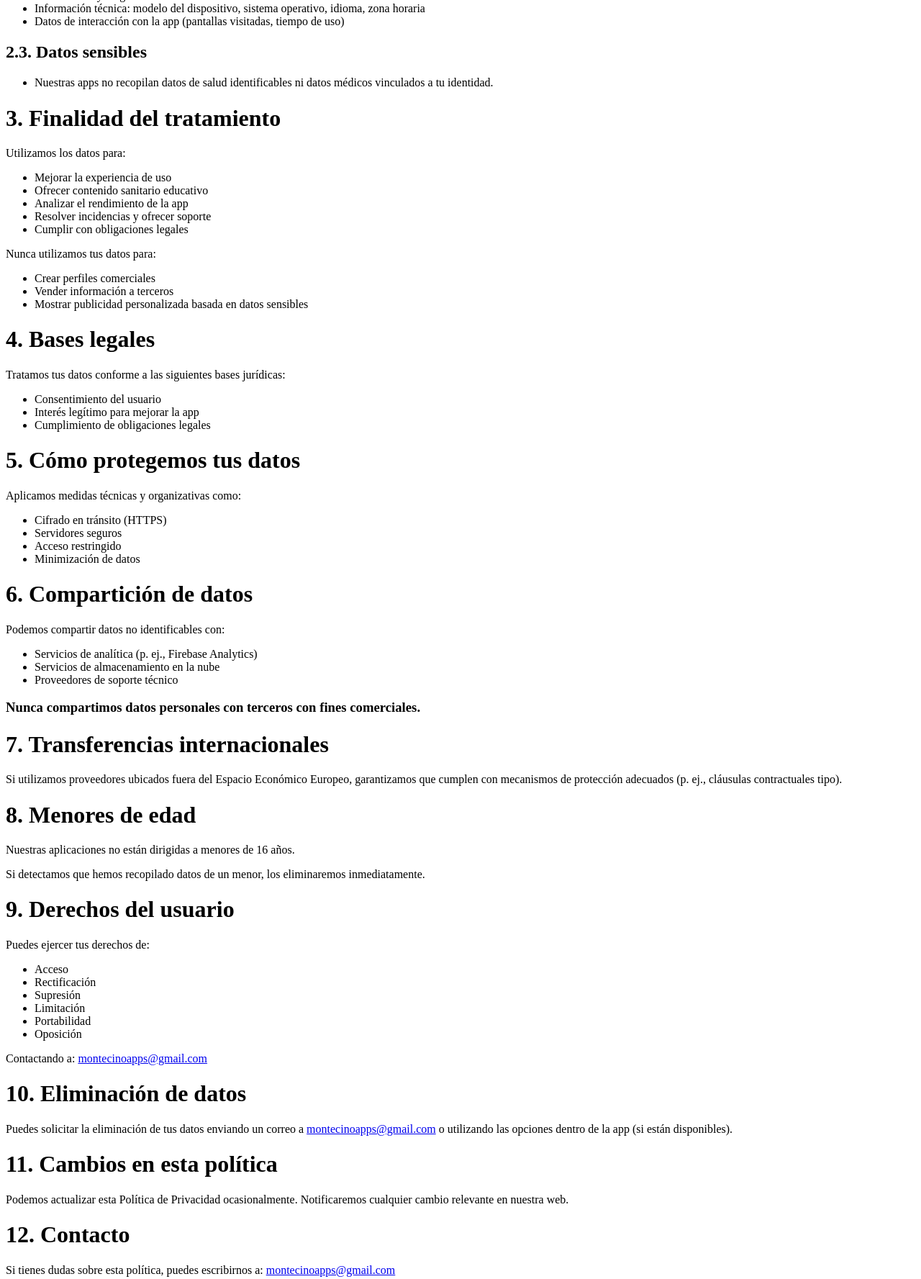
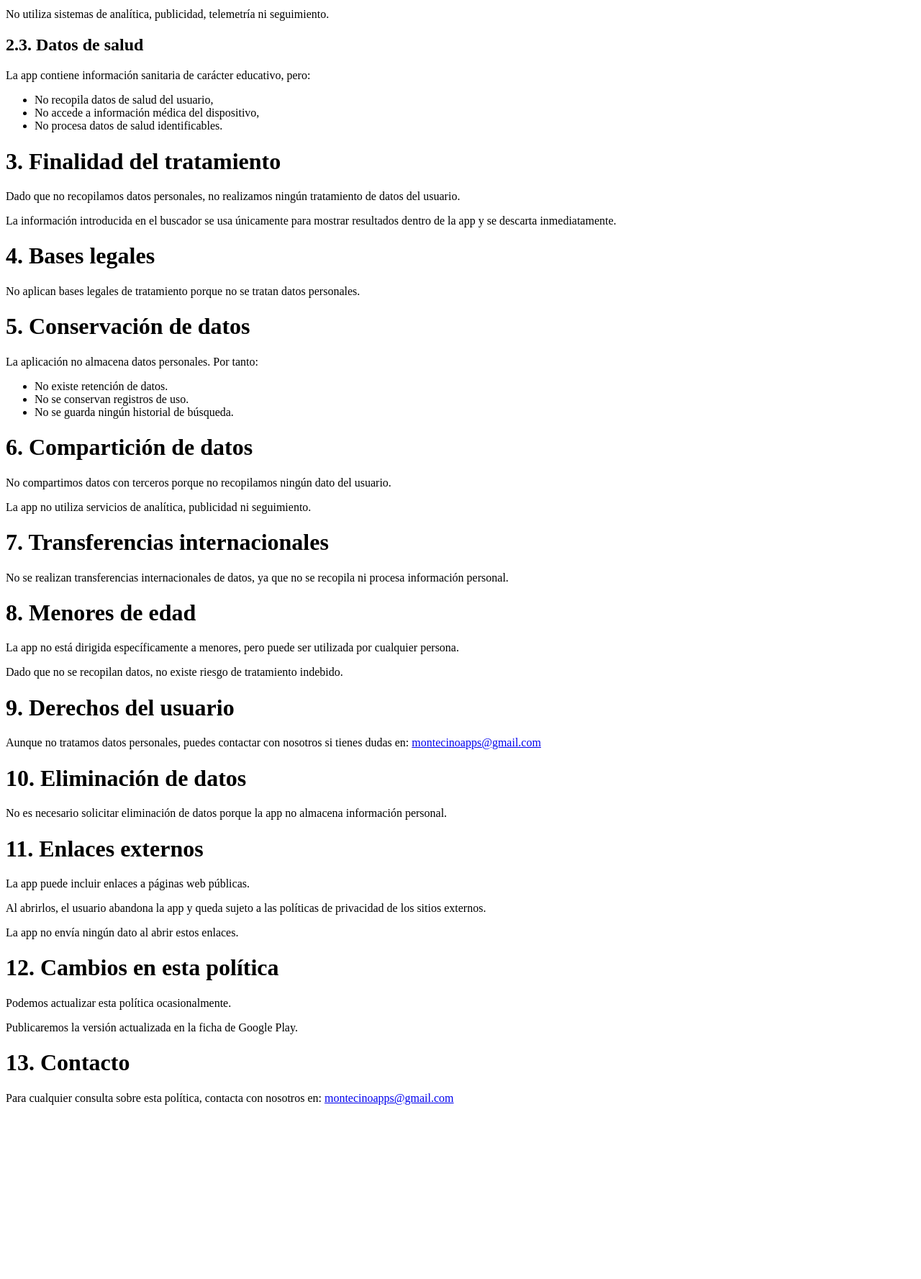
Before and after one commit to LandingPage-MontecinoApps/LandingPage, a plain HTML site: page index.html in a window 1280 px wide. Shown: the part 702-2479 px from the top of the page at 72% size. After the commit the page ends 2253 px from the top, so only its background shows below. Drawn offline with Linux system fonts and the light colour scheme.

Commit message:
Revise privacy policy and update user information
Updated privacy policy details, including last update date, data collection practices, and user rights.

```diff
--- a/index.html
+++ b/index.html
@@ -11,144 +11,95 @@
 
     <h1>Política de Privacidad</h1>
 
-    <p><strong>Última actualización</strong>: 13/03/2026</p>
+    <p><strong>Última actualización</strong>: 14/03/2026</p>
     <p><strong>Responsable del tratamiento:</strong> José Luis Pérez Montecino</p>
     <p><strong>Contacto:</strong> montecinoapps@gmail.com</p>
     <p><strong>Dirección:</strong> Calle Nueva Sierra AU23 - Albalate de Zorita - Guadalajara - España</p>
 
     <h1>1. Introducción</h1>
 
-    <p>Esta Política de Privacidad aplica a todas las aplicaciones desarrolladas por MontecinoApps, incluyendo pero no
-        limitado a:</p>
-
-    <ul>
-        <li>Manual de Procedimientos SAMUR-PC</li>
-        <li>Medical Scores</li>
-    </ul>
-
-    <p>Nuestro compromiso es proteger tu información personal y cumplir con las normativas aplicables, incluyendo el
-        Reglamento General de Protección de Datos (RGPD), las Políticas de Google Play, las App Store Review Guidelines
-        y otras leyes de privacidad.</p>
+    <p>Esta Política de Privacidad aplica exclusivamente a la aplicación Manual de Procedimientos SAMUR‑PC, desarrollada por MontecinoApps.</p>
+    <p>La app es una herramienta de consulta destinada a profesionales y estudiantes del ámbito sanitario.</p>
+    <p>Nos comprometemos a cumplir con el Reglamento General de Protección de Datos (RGPD) y las Políticas de Google Play.</p>
 
     <h1>2. Qué datos recopilamos</h1>
 
-    <p>Nuestras aplicaciones pueden recopilar los siguientes tipos de datos:</p>
-
     <h2>2.1. Datos proporcionados por el usuario</h2>
 
-    <ul>
-        <li>Nombre o alias (si lo introduces voluntariamente)</li>
-        <li>Correo electrónico (solo si contactas con soporte)</li>
-    </ul>
+    <p>La aplicación no solicita, registra ni almacena ningún dato personal.</p>
+    <p>No requiere inicio de sesión, registro ni introducción de información identificable.</p>
+    <p>El único dato introducido por el usuario es texto en el buscador interno, que se procesa localmente en el dispositivo y no se almacena ni se envía a ningún servidor</p>.
 
     <h2>2.2. Datos recopilados automáticamente</h2>
 
-    <ul>
-        <li>Identificadores del dispositivo (ID de publicidad, ID de instalación)</li>
-        <li>Datos de uso y diagnóstico</li>
-        <li>Información técnica: modelo del dispositivo, sistema operativo, idioma, zona horaria</li>
-        <li>Datos de interacción con la app (pantallas visitadas, tiempo de uso)</li>
-    </ul>
+    <p>La aplicación no recopila datos automáticamente.  </p>
+    <p>No utiliza sistemas de analítica, publicidad, telemetría ni seguimiento.</p>
 
-    <h2>2.3. Datos sensibles</h2>
+    <h2>2.3. Datos de salud</h2>
+
+    <p>La app contiene información sanitaria de carácter educativo, pero:</p>
 
     <ul>
-        <li>Nuestras apps no recopilan datos de salud identificables ni datos médicos vinculados a tu identidad.</li>
+        <li>No recopila datos de salud del usuario,</li>
+        <li>No accede a información médica del dispositivo,</li>
+        <li>No procesa datos de salud identificables.</li>
     </ul>
 
     <h1>3. Finalidad del tratamiento</h1>
 
-    <p>Utilizamos los datos para:</p>
-
-    <ul>
-        <li>Mejorar la experiencia de uso</li>
-        <li>Ofrecer contenido sanitario educativo</li>
-        <li>Analizar el rendimiento de la app</li>
-        <li>Resolver incidencias y ofrecer soporte</li>
-        <li>Cumplir con obligaciones legales</li>
-    </ul>
-
-    <p>Nunca utilizamos tus datos para:</p>
-
-    <ul>
-        <li>Crear perfiles comerciales</li>
-        <li>Vender información a terceros</li>
-        <li>Mostrar publicidad personalizada basada en datos sensibles</li>
-    </ul>
+    <p>Dado que no recopilamos datos personales, no realizamos ningún tratamiento de datos del usuario.</p>
+    <p>La información introducida en el buscador se usa únicamente para mostrar resultados dentro de la app y se descarta inmediatamente.</p>
 
     <h1>4. Bases legales</h1>
 
-    <p>Tratamos tus datos conforme a las siguientes bases jurídicas:</p>
+    <p>No aplican bases legales de tratamiento porque no se tratan datos personales.</p>
+
+    <h1>5. Conservación de datos</h1>
+
+    <p>La aplicación no almacena datos personales. Por tanto:</p>
 
     <ul>
-        <li>Consentimiento del usuario</li>
-        <li>Interés legítimo para mejorar la app</li>
-        <li>Cumplimiento de obligaciones legales</li>
-    </ul>
-
-    <h1>5. Cómo protegemos tus datos</h1>
-
-    <p>Aplicamos medidas técnicas y organizativas como:</p>
-
-    <ul>
-        <li>Cifrado en tránsito (HTTPS)</li>
-        <li>Servidores seguros</li>
-        <li>Acceso restringido</li>
-        <li>Minimización de datos</li>
+        <li>No existe retención de datos.</li>
+        <li>No se conservan registros de uso.</li>
+        <li>No se guarda ningún historial de búsqueda.</li>
     </ul>
 
     <h1>6. Compartición de datos</h1>
 
-    <p>Podemos compartir datos no identificables con:</p>
-
-    <ul>
-        <li>Servicios de analítica (p. ej., Firebase Analytics)</li>
-        <li>Servicios de almacenamiento en la nube</li>
-        <li>Proveedores de soporte técnico</li>
-    </ul>
-
-    <h3>Nunca compartimos datos personales con terceros con fines comerciales.</h3>
+    <p>No compartimos datos con terceros porque no recopilamos ningún dato del usuario.</p>
+    <p>La app no utiliza servicios de analítica, publicidad ni seguimiento.</p>
 
     <h1>7. Transferencias internacionales</h1>
 
-    <p>Si utilizamos proveedores ubicados fuera del Espacio Económico Europeo, garantizamos que cumplen con mecanismos
-        de protección adecuados (p. ej., cláusulas contractuales tipo).</p>
+    <p>No se realizan transferencias internacionales de datos, ya que no se recopila ni procesa información personal.</p>
 
     <h1>8. Menores de edad</h1>
 
-    <p>Nuestras aplicaciones no están dirigidas a menores de 16 años.</p>
-    <p>Si detectamos que hemos recopilado datos de un menor, los eliminaremos inmediatamente.</p>
+    <p>La app no está dirigida específicamente a menores, pero puede ser utilizada por cualquier persona.</p>
+    <p>Dado que no se recopilan datos, no existe riesgo de tratamiento indebido.</p>
 
     <h1>9. Derechos del usuario</h1>
 
-    <p>Puedes ejercer tus derechos de:</p>
-
-    <ul>
-        <li>Acceso</li>
-        <li>Rectificación</li>
-        <li>Supresión</li>
-        <li>Limitación</li>
-        <li>Portabilidad</li>
-        <li>Oposición</li>
-    </ul>
-
-    <p>Contactando a: <a href="mailto:montecinoapps@gmail.com">montecinoapps@gmail.com</a></p>
+    <p>Aunque no tratamos datos personales, puedes contactar con nosotros si tienes dudas en: <a href="mailto:montecinoapps@gmail.com">montecinoapps@gmail.com</a></p>
 
     <h1>10. Eliminación de datos</h1>
 
-    <p>Puedes solicitar la eliminación de tus datos enviando un correo a <a
-            href="mailto:montecinoapps@gmail.com">montecinoapps@gmail.com</a> o utilizando las
-        opciones dentro de la app (si están disponibles).</p>
+    <p>No es necesario solicitar eliminación de datos porque la app no almacena información personal.</p>
 
-    <h1>11. Cambios en esta política</h1>
+    <h1>11. Enlaces externos</h1>
 
-    <p>Podemos actualizar esta Política de Privacidad ocasionalmente.
-        Notificaremos cualquier cambio relevante en nuestra web.</p>
+    <p>La app puede incluir enlaces a páginas web públicas.</p>
+    <p>Al abrirlos, el usuario abandona la app y queda sujeto a las políticas de privacidad de los sitios externos.</p>
+    <p>La app no envía ningún dato al abrir estos enlaces.</p>
 
-    <h1>12. Contacto</h1>
+    <h1>12. Cambios en esta política</h1>
 
-    <p>Si tienes dudas sobre esta política, puedes escribirnos a: <a
-            href="mailto:montecinoapps@gmail.com">montecinoapps@gmail.com</a></p>
+    <p>Podemos actualizar esta política ocasionalmente.</p>
+    <p>Publicaremos la versión actualizada en la ficha de Google Play.</p>
+
+    <h1>13. Contacto</h1>
+
+    <p>Para cualquier consulta sobre esta política, contacta con nosotros en: <a href="mailto:montecinoapps@gmail.com">montecinoapps@gmail.com</a></p>
 
 </body>
 
```
